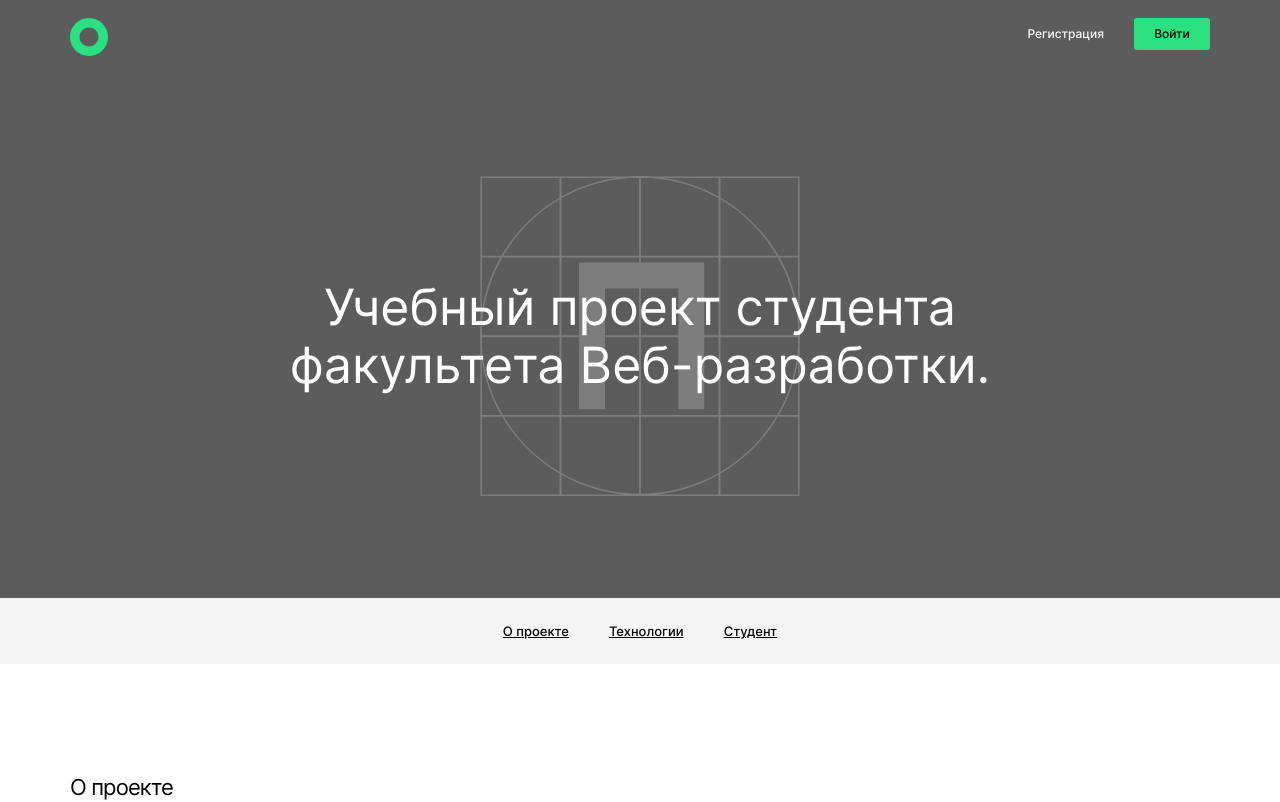
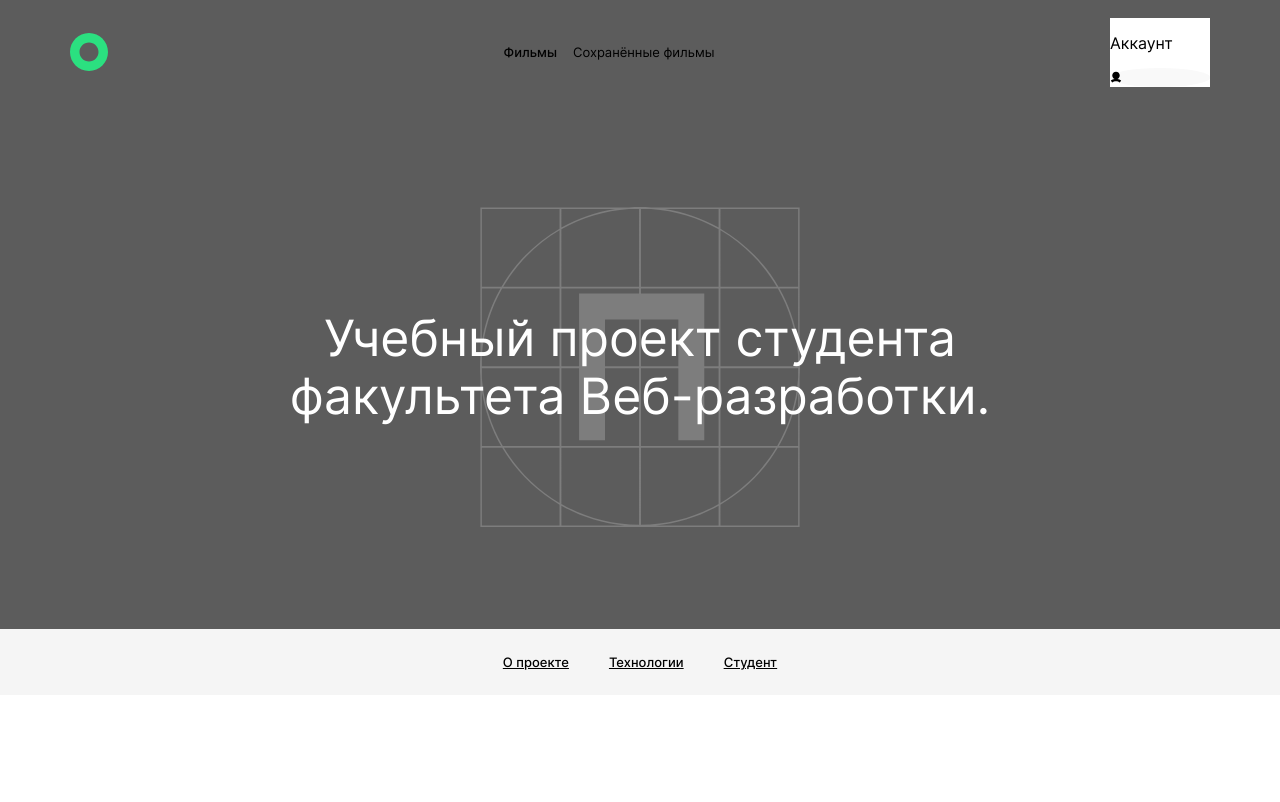
Before and after one commit to Evgeniymishin/movies-explorer-frontend, a React (Create React App) app: page / in a window 1280 px wide. Shown: the top 802 px of the page. Built offline with nearby package versions, Linux system fonts and the light colour scheme.

Commit message:
feat: Добавлены компоненты навигации и меню аккаунта

```diff
--- /dev/null
+++ b/src/components/AccountBar/AccountBar.css
@@ -0,0 +1,19 @@
+.accountbar {
+  background-color: #fff;
+  min-width: 100px;
+  min-height: 32px;
+}
+
+.accountbar__text {
+  font-style: normal;
+  font-weight: 500;
+  font-size: 13px;
+  line-height: 12px;
+  color: #000;
+  margin: 0 7px 0 0;
+}
+
+.accountbar__icon-container {
+  background-color: #f9f9f9;
+  border-radius: 100%;
+}
--- /dev/null
+++ b/src/components/AccountBar/AccountBar.js
@@ -0,0 +1,14 @@
+import './AccountBar.css';
+import icon from '../../images/accbar_icon.svg'
+
+
+export default function AccountBar() {
+  return (
+    <div className='accountbar'>
+      <p className='accountbar-text'>Аккаунт</p>
+      <div className='accountbar__icon-container'>
+        <img src={icon} alt='Иконка аккаунта' className='accountbar__icon' />
+      </div>
+    </div>
+  )
+}
--- a/src/components/Header/Header.css
+++ b/src/components/Header/Header.css
@@ -11,4 +11,5 @@
   margin: 18px auto 18px;
   display: flex;
   justify-content: space-between;
+  align-items: center;
 }
--- a/src/components/Header/Header.js
+++ b/src/components/Header/Header.js
@@ -1,5 +1,7 @@
+import AccountBar from '../AccountBar/AccountBar';
 import AuthBar from '../AuthBar/AuthBar';
 import Logo from '../Logo/Logo';
+import Navigation from '../Navigation/Navigation';
 import './Header.css';
 
 export default function Header() {
@@ -7,7 +9,8 @@ export default function Header() {
     <section className='header header__color_grey'>
       <div className='header__container'>
         <Logo />
-        <AuthBar />
+        <Navigation />
+        <AccountBar />
       </div>
     </section>
   )
--- /dev/null
+++ b/src/components/Navigation/Navigation.css
@@ -0,0 +1,24 @@
+.navigation {
+  display: flex;
+  margin: 0;
+  padding: 0;
+}
+
+.navigation__element {
+  list-style-type: none;
+  font-style: normal;
+  font-weight: 400;
+  font-size: 13px;
+  line-height: 18px;
+  color: #000;
+  margin: 0 16px 0 0;
+  cursor: pointer;
+}
+
+.navigation__element:last-of-type {
+  margin: 0;
+}
+
+.navigation__element_active {
+  font-weight: 500;
+}
--- /dev/null
+++ b/src/components/Navigation/Navigation.js
@@ -0,0 +1,10 @@
+import './Navigation.css';
+
+export default function Navigation() {
+  return (
+    <ul className='navigation'>
+      <li className='navigation__element navigation__element_active'>Фильмы</li>
+      <li className='navigation__element'>Сохранённые фильмы</li>
+    </ul>
+  )
+}
```
Also changed, not shown: src/images/accbar_icon.svg (added).
